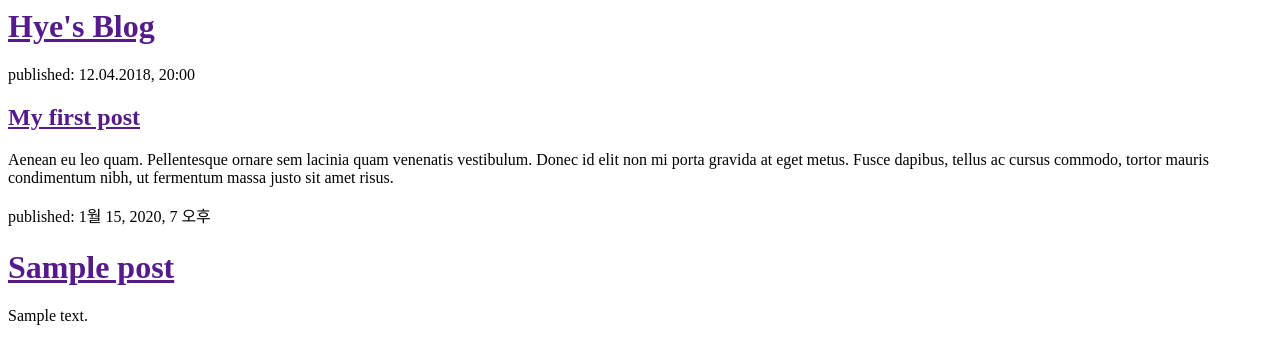
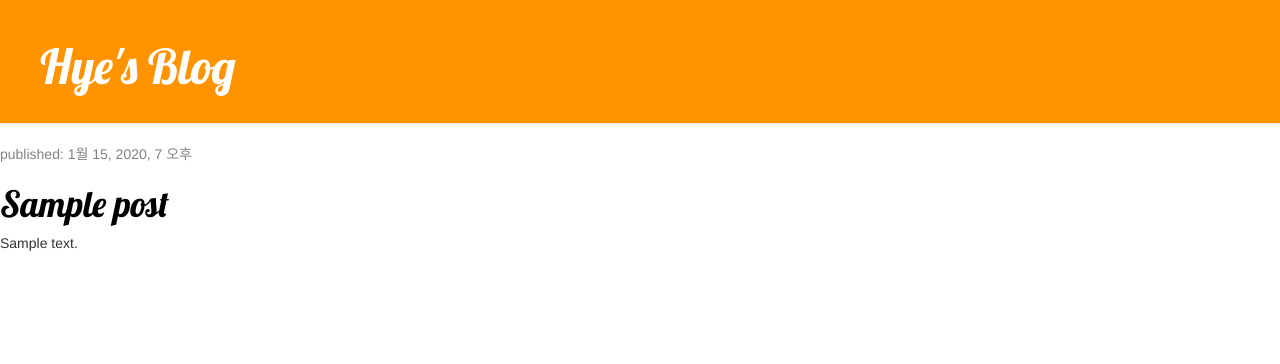
Before and after one commit to hyejin-jo/ch04, a Django app: template blog/templates/blog/post_list.html in a window 1280 px wide. Shown: the top 364 px of the page. Run offline with Django 3.2, Linux system fonts and the light colour scheme; the template is opened without the code that fills it: values that come from a table or form of the project are taken from there, others are empty; tables that the repository leaves empty hold one stand-in row (values such as "Sample post"); some libraries are stand-ins or nearby versions.

Commit message:
Design CSS

```diff
--- /dev/null
+++ b/blog/static/css/blog.css
@@ -0,0 +1,37 @@
+.page-header {
+  background-color: #ff9400;
+  margin-top: 0;
+  padding: 20px 20px 20px 40px;
+}
+.page-header h1, .page-header h1 a, .page-header h1 a:visited, .page-header h1 a:active {
+  color: #ffffff;
+  font-size: 36pt;
+  text-decoration: none;
+}
+.content {
+  margin-left: 40px;
+}
+h1, h2, h3, h4 {
+  font-family: 'Lobster', cursive;
+}
+.date {
+  color: #828282;
+}
+.save {
+  float: right;
+}
+.post-form textarea, .post-form input {
+  width: 100%;
+}
+.top-menu, .top-menu:hover, .top-menu:visited {
+  color: #ffffff;
+  float: right;
+  font-size: 26pt;
+  margin-right: 20px;
+}
+.post {
+  margin-bottom: 70px;
+}
+.post h1 a, .post h1 a:visited {
+  color: #000000;
+}
--- a/blog/templates/blog/post_list.html
+++ b/blog/templates/blog/post_list.html
@@ -1,25 +1,32 @@
+{% load staticfiles %}
 <html>
     <head>
         <title> Hye's blog </title>
+        <link href="//fonts.googleapis.com/css?family=Lobster&subset=latin,latin-ext" rel="stylesheet" type="text/css">
+        <link rel="stylesheet" href="//maxcdn.bootstrapcdn.com/bootstrap/3.2.0/css/bootstrap.min.css">
+        <link rel="stylesheet" href="//maxcdn.bootstrapcdn.com/bootstrap/3.2.0/css/bootstrap-theme.min.css">
+        <link rel="stylesheet" href="{% static 'css/blog.css' %}">
     </head>
     <body>
-        <div>
-            <h1><a href=""> Hye's Blog </a></h1>
+
+        <div class="page-header">
+        <h1><a href="/">Hye's Blog</a></h1>
         </div>
 
-        <div>
-            <p>published: 12.04.2018, 20:00 </p>
-            <h2><a href="">My first post</a></h2>
-            <p>Aenean eu leo quam. Pellentesque ornare sem lacinia quam venenatis vestibulum. Donec id elit non mi porta gravida at eget metus. Fusce dapibus, tellus ac cursus commodo, tortor mauris condimentum nibh, ut fermentum massa justo sit amet risus.</p>
+        <div class="row">
+          <div class="col-md-8">
+            {% for post in posts %}
+              <div class="post">
+                <div class="date">
+                  <p>published: {{ post.published_date }}</p>
+                </div>
+                <h1><a href="">{{ post.title }}</a></h1>
+                <p>{{ post.text|linebreaksbr }}</p>
+              </div>
+            {% endfor %}
+            </div>
+          </div>
         </div>
-
-        {% for post in posts %}
-        <div>
-          <p>published: {{ post.published_date }}</p>
-          <h1><a href="">{{ post.title }}</a></h1>
-          <p>{{ post.text|linebreaksbr }}</p>
-        </div>
-        {% endfor %}
 
 
     </body>
```
